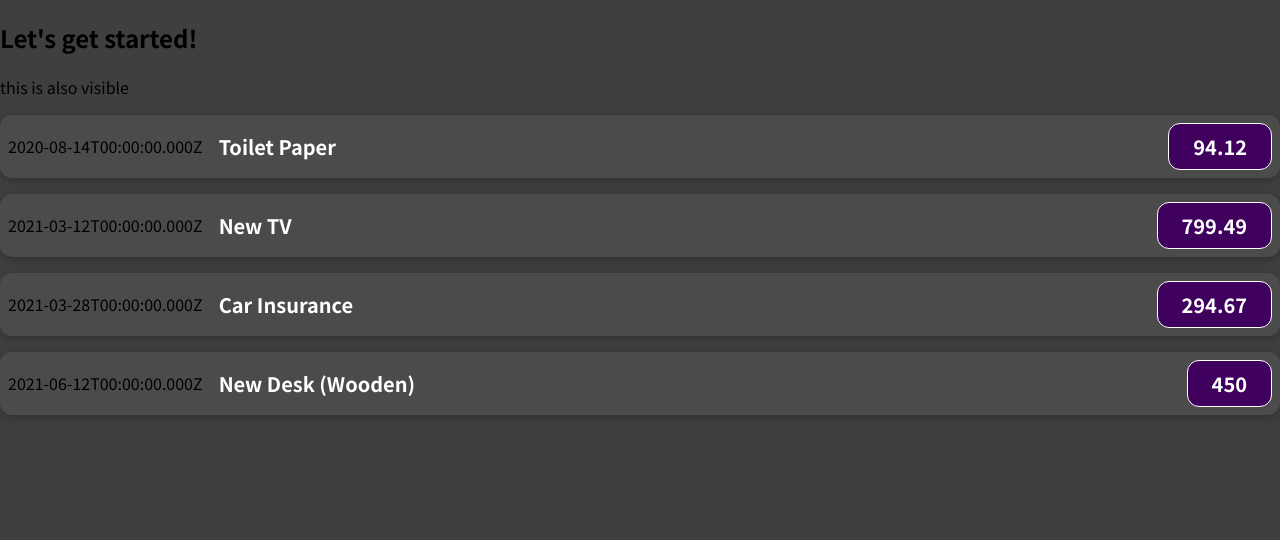
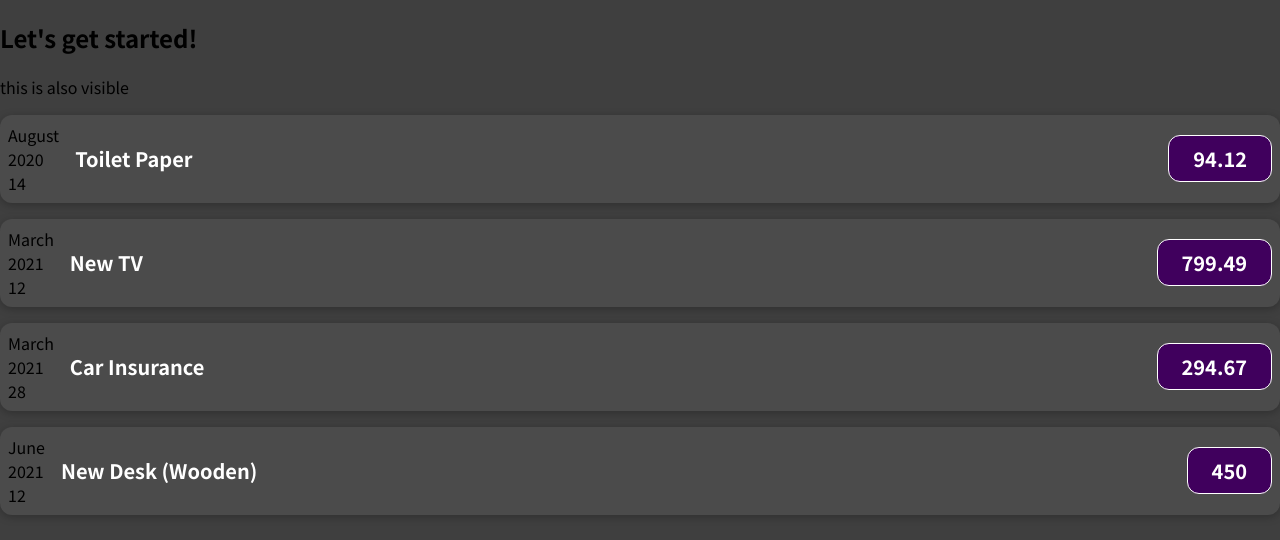
Before and after one commit to seanhellier/react-complete-guide, a JavaScript app: page / in a window 1280 px wide. Shown: the top 540 px of the page. Built offline with nearby package versions, Linux system fonts and the light colour scheme.

Commit message:
added date props

```diff
--- a/src/components/ExpenseItem.js
+++ b/src/components/ExpenseItem.js
@@ -1,13 +1,17 @@
 import "./ExpenseItem.css";
 
 function ExpenseItem(props) {
-	const expenseDate = new Date(2021, 2, 28);
-	const expenseTitle = "Car Insurance";
-	const expenseAmount = "288.36";
+	const month = props.date.toLocaleString("en-us", { month: "long" });
+	const day = props.date.toLocaleString("en-us", { day: "2-digit" });
+	const year = props.date.getFullYear();
 
 	return (
 		<div className="expense-item">
-			<div>{props.date.toISOString()}</div>
+			<div>
+				<div>{month}</div>
+				<div>{year}</div>
+				<div>{day}</div>
+			</div>
 			<div className="expense-item__description">
 				<h2>{props.title}</h2>
 				<div className="expense-item__price">{props.amount}</div>
```
Also changed, not shown: 1 other file (tests, documents, lock files or other folders).
